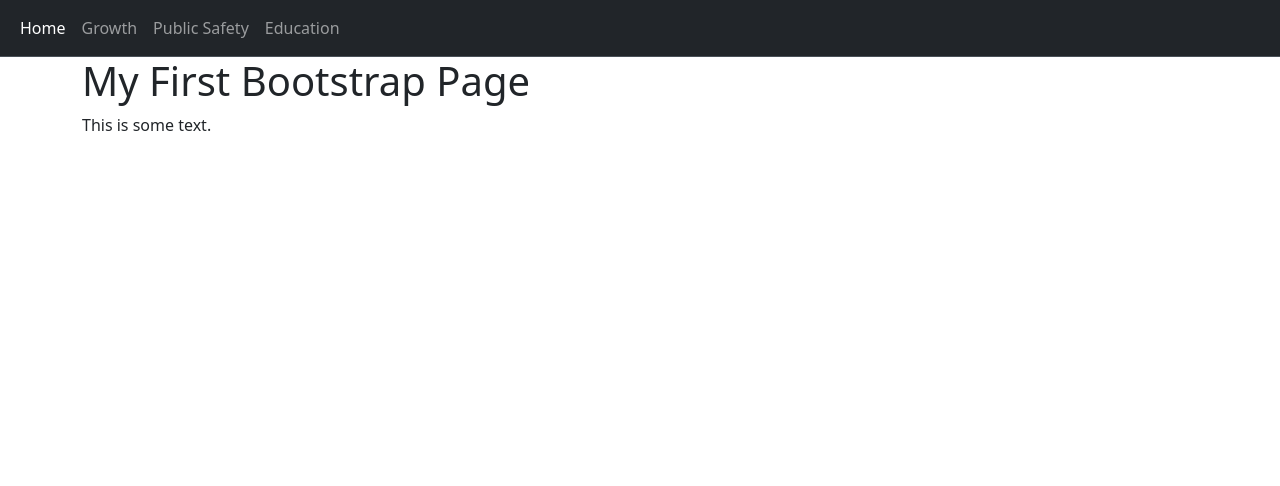
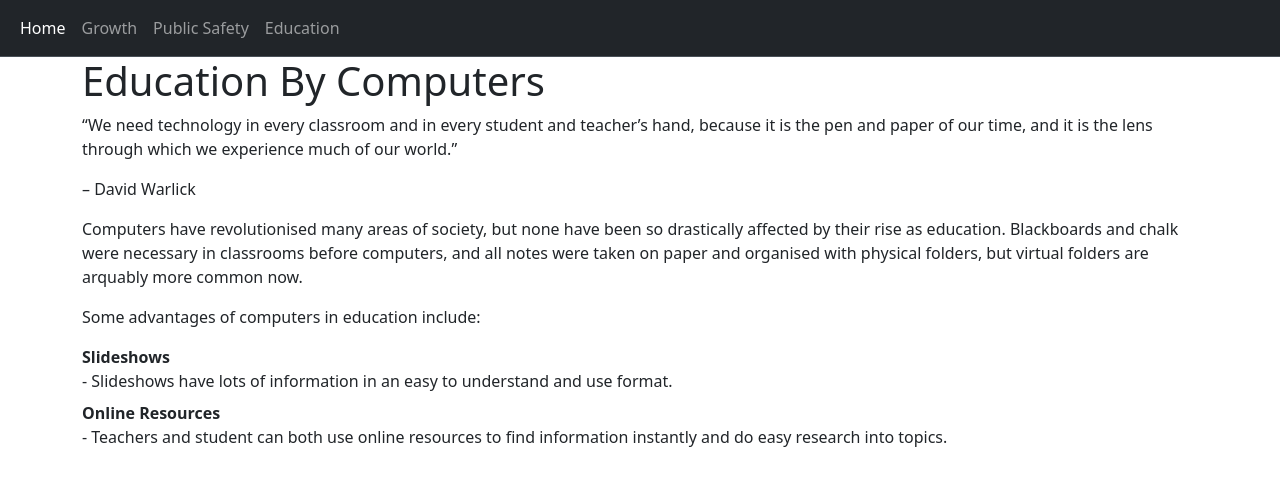
Before and after one commit to joe-garnett/pbweek4, a plain HTML site: page Education.html in a window 1280 px wide. Drawn offline with nearby package versions, Linux system fonts and the light colour scheme.

Commit message:
Added some text

```diff
--- a/Education.html
+++ b/Education.html
@@ -31,10 +31,24 @@
             </div>
         </div>
     </nav>
-<div class="container">
-    <h1>My First Bootstrap Page</h1>
-    <p>This is some text.</p>
-</div>
+
+    <div class="container">
+        <h1>Education By Computers</h1>
+    </div>
+    <div class = "container">
+        <blockquote>
+            <p>“We need technology in every classroom and in every student and teacher’s hand, because it is the pen and paper of our time, and it is the lens through which we experience much of our world.”</p>
+            <footer> – David Warlick</footer>
+        </blockquote>
+        <p>Computers have revolutionised many areas of society, but none have been so drastically affected by their rise as education. Blackboards and chalk were necessary in classrooms before computers, and all notes were taken on paper and organised with physical folders, but virtual folders are arquably more common now.</p>
+        <p>Some advantages of computers in education include:</p>
+        <dl>
+        <dt>Slideshows</dt>
+        <dd>- Slideshows have lots of information in an easy to understand and use format.</dd>
+        <dt>Online Resources</dt>
+        <dd>- Teachers and student can both use online resources to find information instantly and do easy research into topics.</dd>
+        </dl>
+    </div>
 
 </body>
 </html>
```
